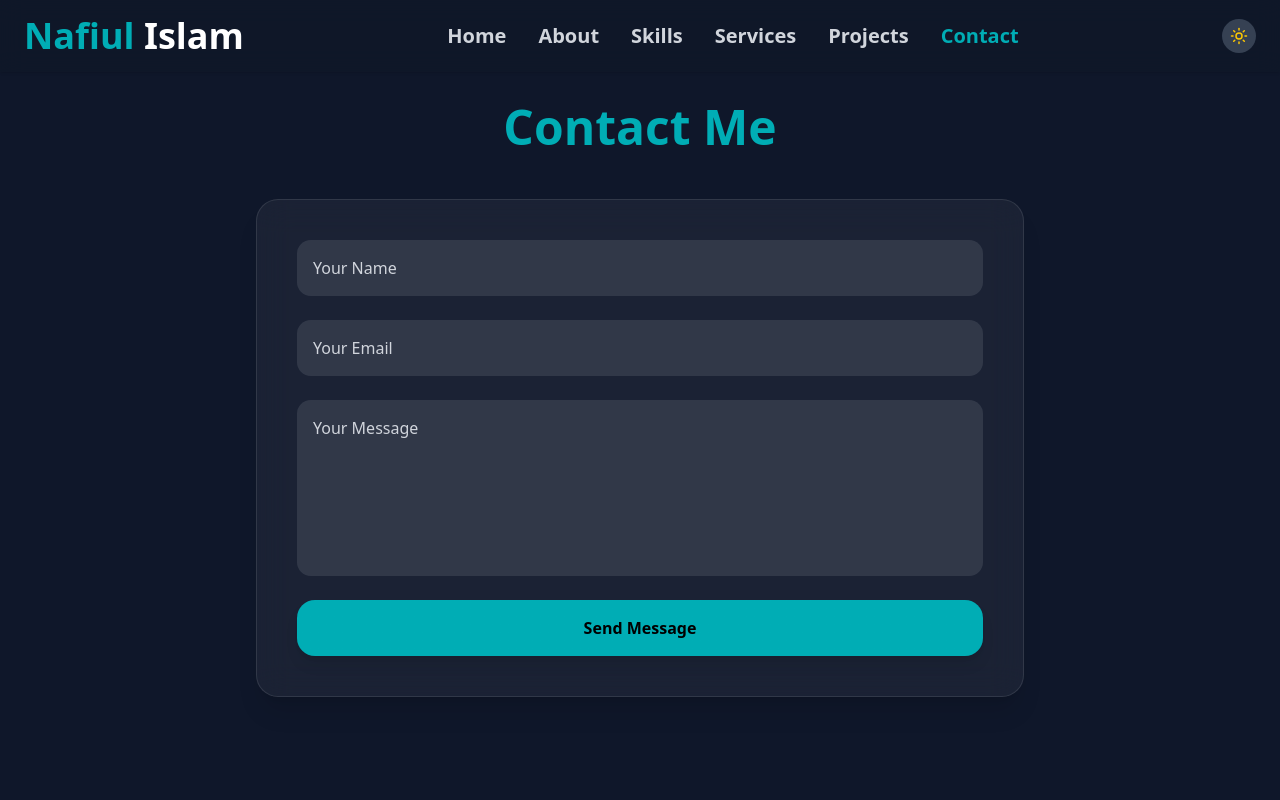
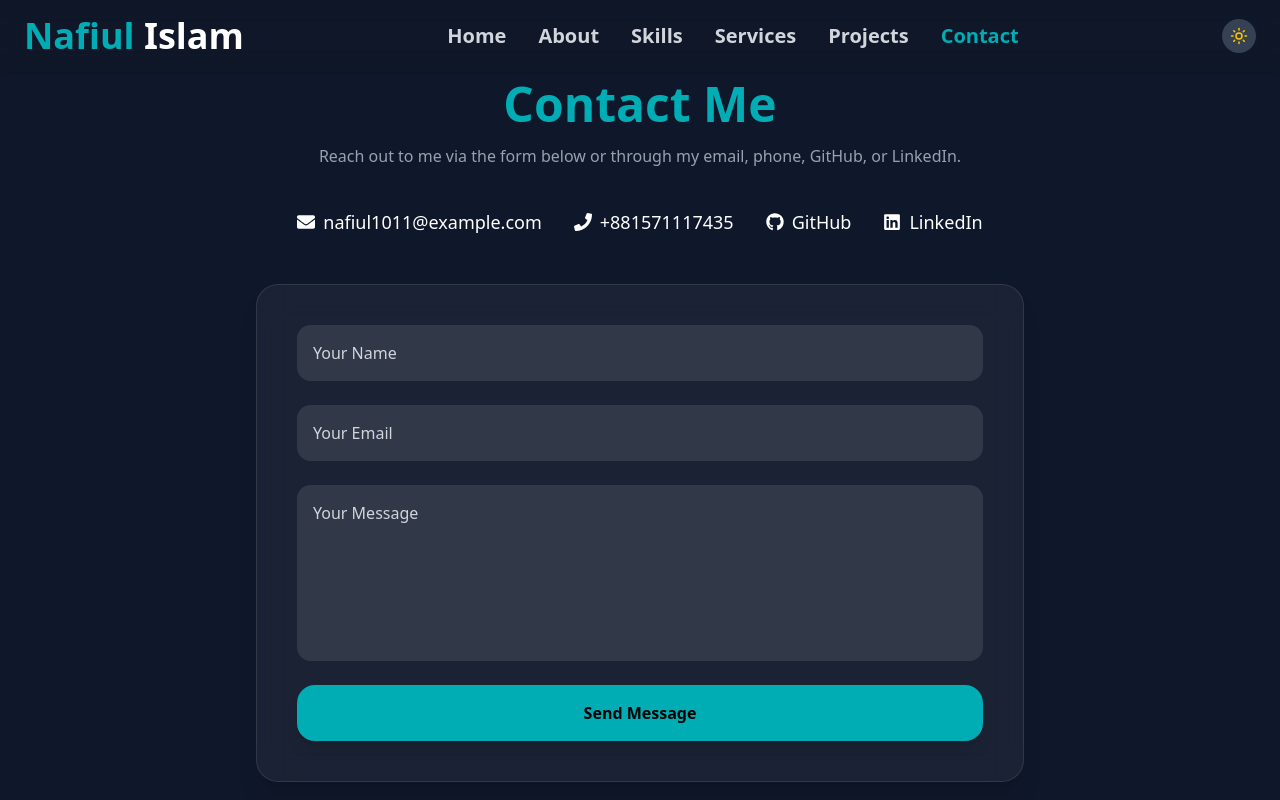
Before and after one commit to ninishad-1011/my_protfolio, a Next.js app: page /contact in a window 1280 px wide. Shown: the top 800 px of the page. Built offline with nearby package versions, Linux system fonts and the light colour scheme.

Commit message:
add social link

```diff
--- a/src/app/components/footer.js
+++ b/src/app/components/footer.js
@@ -28,7 +28,7 @@ const Footer = () => {
             <FaGithub size={24} />
           </a>
           <a
-            href="https://linkedin.com/"
+            href="https://www.linkedin.com/in/nafiul1011"
             target="_blank"
             rel="noopener noreferrer"
             className="hover:text-[#00ADB5] hover:scale-110 transition-all duration-300"
@@ -44,7 +44,7 @@ const Footer = () => {
             <FaTwitter size={24} />
           </a>
           <a
-            href="mailto:nafiul@example.com"
+            href="mailto:nafiul1011@example.com"
             className="hover:text-[#00ADB5] hover:scale-110 transition-all duration-300"
           >
             <FaEnvelope size={24} />
--- a/src/app/contact/page.js
+++ b/src/app/contact/page.js
@@ -3,15 +3,12 @@
 import React, { useRef, useState } from "react";
 import { useTheme } from "@/context/themeprovider";
 import emailjs from "emailjs-com";
+import { FaGithub, FaLinkedin, FaEnvelope, FaPhone } from "react-icons/fa";
 
 const ContactForm = () => {
-  const { isDarkMode } = useTheme(); // get current theme
+  const { isDarkMode } = useTheme();
   const form = useRef();
-  const [formData, setFormData] = useState({
-    name: "",
-    email: "",
-    message: "",
-  });
+  const [formData, setFormData] = useState({ name: "", email: "", message: "" });
 
   const handleChange = (e) => {
     setFormData({ ...formData, [e.target.name]: e.target.value });
@@ -19,7 +16,6 @@ const ContactForm = () => {
 
   const sendEmail = (e) => {
     e.preventDefault();
-
     emailjs
       .sendForm(
         "service_aw8frv1",
@@ -31,28 +27,62 @@ const ContactForm = () => {
         () => alert("Message sent successfully!"),
         () => alert("Failed to send message. Try again later.")
       );
-
     setFormData({ name: "", email: "", message: "" });
   };
 
   return (
     <section
       id="contact"
-      className={`min-h-screen py-20 px-6 flex items-center justify-center transition-colors duration-500 ${
-        isDarkMode
-          ? "bg-[#0f172a] text-white"
-          : "bg-gray-100 text-gray-800"
+      className={`min-h-screen py-20 px-6 flex flex-col items-center justify-center transition-colors duration-500 ${
+        isDarkMode ? "bg-[#0f172a] text-white" : "bg-gray-100 text-gray-800"
       }`}
     >
       <div className="container mx-auto max-w-3xl">
         {/* Title */}
         <h2
-          className={`text-4xl md:text-5xl font-extrabold text-center mb-12 ${
+          className={`text-4xl md:text-5xl font-extrabold text-center mb-4 ${
             isDarkMode ? "text-[#00ADB5]" : "text-[#00ADB5]"
           }`}
         >
           Contact Me
         </h2>
+
+        {/* Subtitle */}
+        <p className="text-center text-gray-400 mb-10">
+          Reach out to me via the form below or through my email, phone, GitHub, or LinkedIn.
+        </p>
+
+        {/* Contact Info */}
+        <div className="flex flex-col md:flex-row justify-center items-center gap-8 mb-12 text-lg">
+          <a
+            href="mailto:nafiul@example.com"
+            className="flex items-center gap-2 hover:text-[#00ADB5] transition-colors"
+          >
+            <FaEnvelope /> nafiul1011@example.com
+          </a>
+          <a
+            href="tel:+880123456789"
+            className="flex items-center gap-2 hover:text-[#00ADB5] transition-colors"
+          >
+            <FaPhone /> +881571117435
+          </a>
+          <a
+            href="https://github.com/ninishad-1011"
+            target="_blank"
+            rel="noopener noreferrer"
+            className="flex items-center gap-2 hover:text-[#00ADB5] transition-colors"
+          >
+            <FaGithub /> GitHub
+          </a>
+          <a
+            href="https://linkedin.com/in/nafiul1011"
+            target="_blank"
+            rel="noopener noreferrer"
+            className="flex items-center gap-2 hover:text-[#00ADB5] transition-colors"
+          >
+            <FaLinkedin /> LinkedIn
+          </a>
+        </div>
 
         {/* Glassmorphic Form */}
         <form
```
